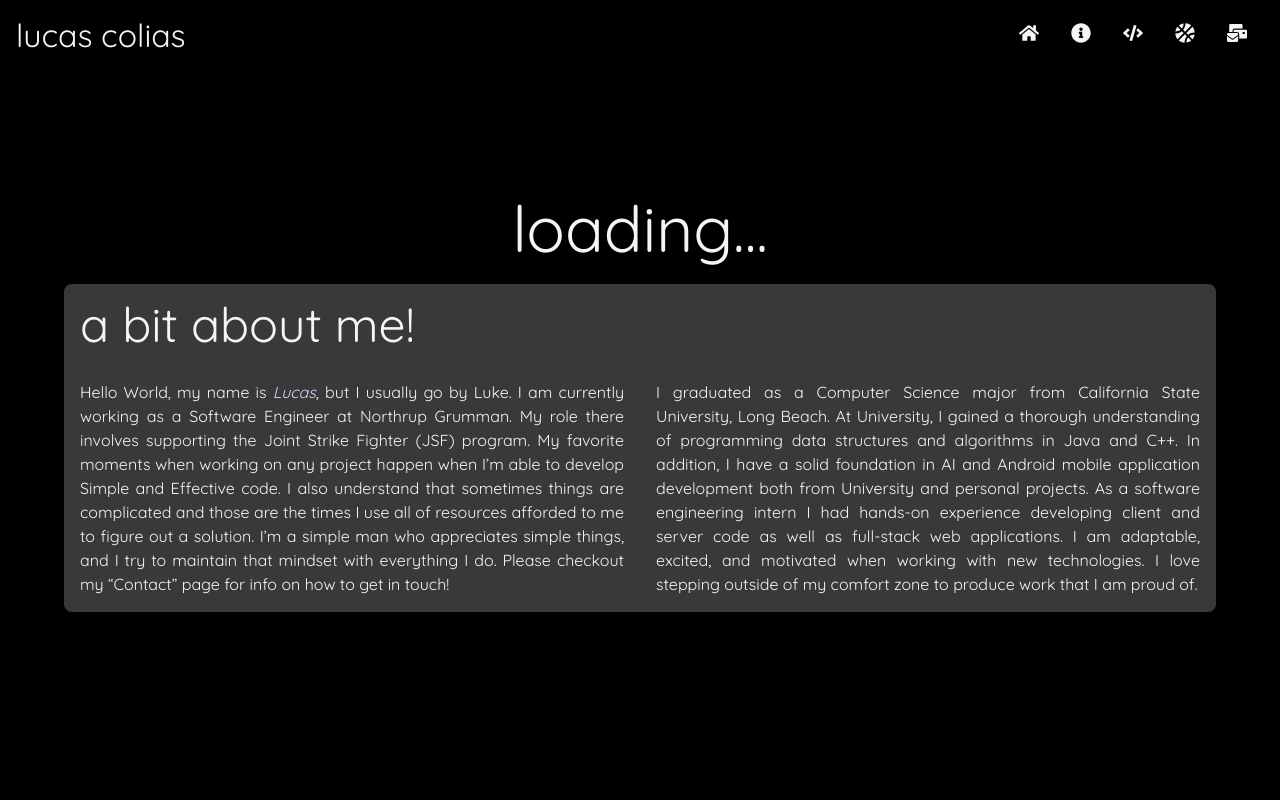
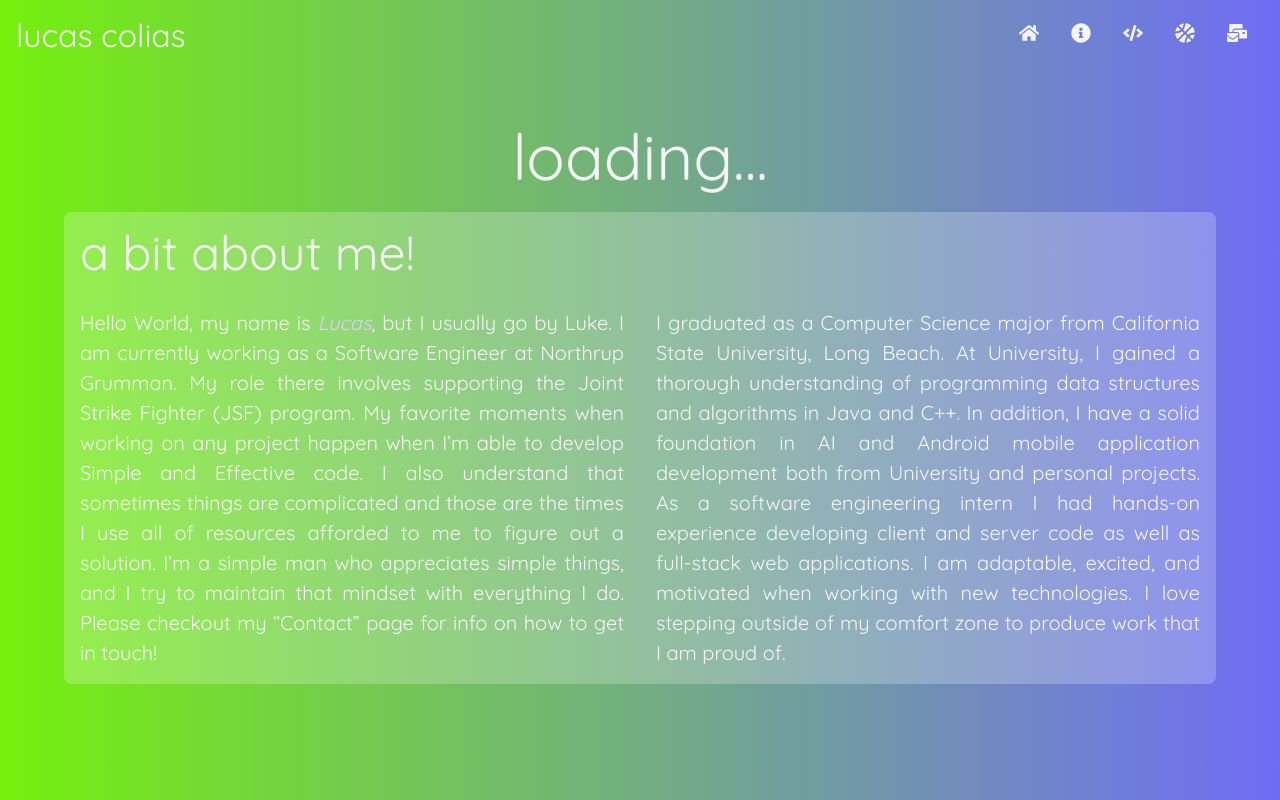
Before and after one commit to lcolias/MyReactWebsite, a React (Create React App) app: page /MyReactWebsite/about in a window 1280 px wide. Shown: the top 800 px of the page. Built offline with nearby package versions, Linux system fonts and the light colour scheme; no server answers.

Commit message:
Home page Tansition and Gradient
Check TODO.md
- ---^ 6/20/2023 ^---

```diff
--- a/src/App.css
+++ b/src/App.css
@@ -1,3 +1,17 @@
 .App {
-  background-color: black;
+
 }
+
+.App::before{
+  position: absolute;
+  content: '';
+  height: 100%;
+  top: 0;
+  right: 0;
+  bottom: 0;
+  left: 0;
+  z-index: -1;
+  background-image: var(--background-image);
+  transition: opacity 0.5s linear;
+  opacity: 0;
+}
--- a/src/App.js
+++ b/src/App.js
@@ -1,5 +1,7 @@
-import React, {useState} from 'react';
-import { Routes, Route } from 'react-router-dom';
+import React, { useState } from 'react';
+import { Routes, Route, useLocation } from 'react-router-dom';
+import useRandomGradient from './effects/useRandomGradient/useRandomGradient';
+import useBackgroundTransition from './effects/useBackgroundTransition/useBackgroundTransition';
 
 import './App.css';
 
@@ -10,20 +12,24 @@ import Funstuff from './components/Fun-Stuff/Funstuff';
 import Contact from './components/Contact/Contact';
 import Secret from './components/Secret/Secret';
 import Whoops404 from './components/ErrorPage/Whoops404';
+import Navbar from './components/Navbar/Navbar';
 
-import Navbar from './components/Navbar/Navbar';
+
 
 function App() {
 
-  const [color, setColor] = useState(null);
+
+  const location = useLocation();
+  const background = useRandomGradient(location);
+  // const background = useBackgroundTransition(gradient)
 
   return (
       <>
-        <div className='App'>
+        <div className='App' style={{ background }} >
 
           <Navbar />
 
-          <Routes>
+          <Routes >
             <Route path="/"         element={<Home name="Luke"/>}/>
             <Route path="/about"    element={<About login="lcolias"/>}/>
             <Route path="/skills"   element={<Skills login="lcolias"/>}/>
--- a/src/components/Home/Home.css
+++ b/src/components/Home/Home.css
@@ -8,6 +8,10 @@ h1 {
 
 h2 {
     font-size: 3rem;
+}
+
+p{
+    font-size: 1.25rem;
 }
 
 
--- a/src/components/Home/Home.js
+++ b/src/components/Home/Home.js
@@ -48,7 +48,7 @@ function Home(props){
             <section ref={aboutRef} className='about main-container'>
 
                 <h2 className={`hiddena ${aboutInView ? 'show' : '' }`}>about me <Link className='pg-link' to='about'>🤵🏻</Link></h2>
-                <p  className={`hiddena ${aboutInView ? 'show' : '' }`}>i'm a software engineer currently working at <b className='company-font company-text-fill-hover'>NORTHROP GRUMMAN</b>. </p>
+                <p  className={`hiddena ${aboutInView ? 'show' : '' }`}>i'm a software engineer currently working at <b className='company'>NORTHROP GRUMMAN</b>. </p>
                 <p  className={`hiddena ${aboutInView ? 'show' : '' }`}>i have an affinity for clean and simple solutions to complex and sophiscicated problems. </p>
 
             </section>
--- /dev/null
+++ b/src/effects/useRandomGradient/useRandomGradient.js
@@ -0,0 +1,24 @@
+import { useEffect, useState } from 'react';
+
+const useRandomGradient = (location) => {
+
+  const [gradient, setGradient] = useState('');
+
+  const generateRandomGradient = () => {
+    const colors = [];
+    for (let i = 0; i < 2; i++) {
+      const color = Math.floor(Math.random() * 16777215).toString(16);
+      colors.push(`#${color}`);
+    }
+    setGradient(`linear-gradient(to right, ${colors.join(', ')})`);
+  };
+
+  useEffect(() => {
+    generateRandomGradient();
+  }, [location]);
+
+  return gradient;
+};
+
+
+export default useRandomGradient;
--- a/src/index.css
+++ b/src/index.css
@@ -73,8 +73,32 @@ code {
 /*** GLOBAL VAR & CLASSES ***/
 :root {
 	--company-logo-color: #012699;
+	--company-name: 'NORTHROP GRUMMAN';
 }
 
-.company-font{
+.company{
     font-family: Futura Bold;
+	position: relative;
+	display: inline-block; /* Add this line */
+	white-space: nowrap; /* Add this line */
+
+
+
 }
+
+.company::before{
+
+	content:var(--company-name);
+	position: absolute;
+	color: var(--company-logo-color);
+	width: 0;
+	overflow: hidden;
+  	/* offset-x | offset-y | blur-radius | color */
+	text-shadow: 0px 0px 1px var(--company-logo-color);
+
+	transition: width 0.8s ease-in-out;
+}
+
+.company:hover::before{
+	width: 100%;
+}
```
Also changed, not shown: 2 other files (tests, documents, lock files or other folders).
